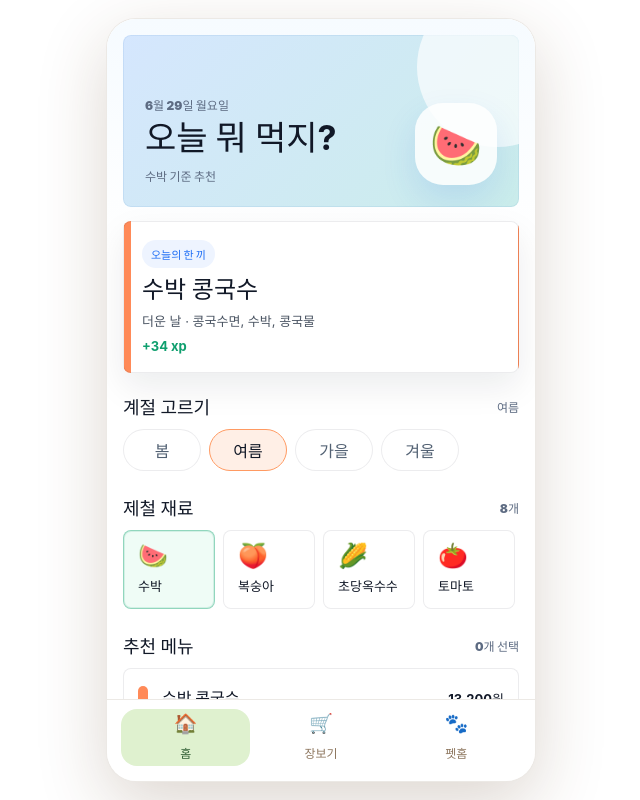
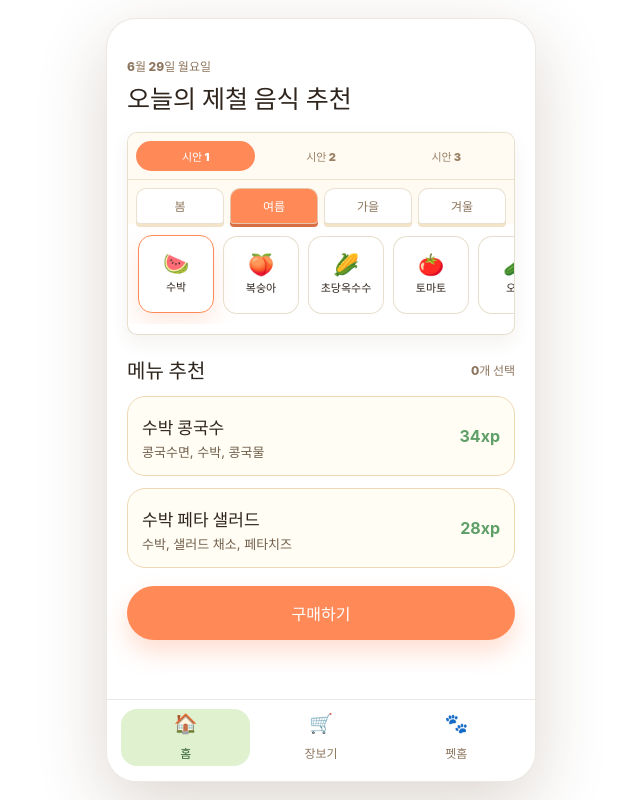
Before and after one commit to maengu86/Toss_menu, a React (Vite) app: page / in a window 1280 px wide. Shown: the whole page, without its empty margins (319-959 px from the left). Built offline with nearby package versions, Linux system fonts and the light colour scheme.

Commit message:
Restore home layout and add season panel concepts

```diff
--- a/src/App.css
+++ b/src/App.css
@@ -95,293 +95,6 @@
   margin-bottom: 18px;
 }
 
-.home-screen {
-  padding: 18px 16px 128px;
-  background:
-    linear-gradient(180deg, #f6fbff 0, #ffffff 34%),
-    #ffffff;
-}
-
-.home-hero {
-  min-height: 172px;
-  display: grid;
-  grid-template-columns: 1fr auto;
-  align-items: end;
-  gap: 16px;
-  margin: -2px 0 14px;
-  padding: 22px;
-  overflow: hidden;
-  position: relative;
-  border-radius: 8px;
-  color: #111827;
-  background:
-    linear-gradient(135deg, rgba(32, 111, 245, 0.12), rgba(17, 185, 129, 0.16)),
-    #eef7ff;
-  box-shadow: inset 0 0 0 1px rgba(23, 89, 181, 0.08);
-}
-
-.home-hero::after {
-  content: "";
-  width: 160px;
-  height: 160px;
-  position: absolute;
-  right: -58px;
-  top: -48px;
-  border-radius: 50%;
-  background: rgba(255, 255, 255, 0.68);
-}
-
-.home-hero p,
-.home-hero span,
-.home-section-head span,
-.home-checkout-bar span {
-  margin: 0;
-  color: #5d6b82;
-  font-size: 12px;
-  font-weight: 900;
-}
-
-.home-hero h1 {
-  margin: 8px 0 9px;
-  color: #111827;
-  font-size: 34px;
-  line-height: 1.02;
-}
-
-.home-hero-mark {
-  width: 82px;
-  height: 82px;
-  display: grid;
-  place-items: center;
-  position: relative;
-  z-index: 1;
-  border-radius: 28px;
-  font-size: 42px;
-  background: rgba(255, 255, 255, 0.84);
-  box-shadow: 0 16px 34px rgba(37, 99, 235, 0.13);
-}
-
-.today-pick {
-  width: 100%;
-  display: grid;
-  gap: 8px;
-  margin-bottom: 20px;
-  padding: 18px;
-  border: 1px solid rgba(17, 24, 39, 0.08);
-  border-radius: 8px;
-  color: #111827;
-  text-align: left;
-  background:
-    linear-gradient(90deg, var(--menu-color) 0 7px, transparent 7px),
-    #ffffff;
-  box-shadow: 0 14px 34px rgba(17, 24, 39, 0.08);
-}
-
-.today-pick.selected {
-  border-color: rgba(32, 111, 245, 0.42);
-  box-shadow: 0 16px 36px rgba(32, 111, 245, 0.16);
-}
-
-.today-pick-label {
-  width: fit-content;
-  padding: 6px 9px;
-  border-radius: 999px;
-  color: #206ff5;
-  font-size: 11px;
-  font-weight: 900;
-  background: #eef4ff;
-}
-
-.today-pick strong {
-  font-size: 24px;
-  line-height: 1.15;
-}
-
-.today-pick p {
-  margin: 0;
-  color: #4b5563;
-  font-size: 13px;
-  line-height: 1.45;
-}
-
-.today-pick b {
-  color: #0f9f6e;
-  font-size: 13px;
-}
-
-.home-section {
-  margin-top: 20px;
-}
-
-.home-section-head {
-  display: flex;
-  align-items: center;
-  justify-content: space-between;
-  margin-bottom: 10px;
-}
-
-.home-section-head h2 {
-  margin: 0;
-  color: #111827;
-  font-size: 18px;
-}
-
-.season-strip,
-.ingredient-strip {
-  display: flex;
-  gap: 8px;
-  overflow-x: auto;
-  overscroll-behavior-x: contain;
-  padding-bottom: 3px;
-  scrollbar-width: none;
-}
-
-.season-strip::-webkit-scrollbar,
-.ingredient-strip::-webkit-scrollbar {
-  display: none;
-}
-
-.season-strip button {
-  min-width: 78px;
-  min-height: 42px;
-  border: 1px solid rgba(17, 24, 39, 0.08);
-  border-radius: 999px;
-  color: #526173;
-  font-weight: 900;
-  background: #ffffff;
-}
-
-.season-strip button.active {
-  border-color: var(--season-accent);
-  color: #111827;
-  background: color-mix(in srgb, var(--season-accent) 16%, #ffffff);
-}
-
-.ingredient-pill {
-  min-width: 92px;
-  display: grid;
-  justify-items: start;
-  gap: 8px;
-  padding: 13px 14px;
-  border: 1px solid rgba(17, 24, 39, 0.08);
-  border-radius: 8px;
-  color: #111827;
-  text-align: left;
-  background: #ffffff;
-}
-
-.ingredient-pill.active {
-  border-color: rgba(15, 159, 110, 0.42);
-  background: #effcf6;
-  box-shadow: inset 0 0 0 1px rgba(15, 159, 110, 0.12);
-}
-
-.ingredient-pill span {
-  font-size: 24px;
-  line-height: 1;
-}
-
-.ingredient-pill strong {
-  font-size: 13px;
-  white-space: nowrap;
-}
-
-.home-menu-stack {
-  display: grid;
-  gap: 10px;
-}
-
-.home-menu-card {
-  width: 100%;
-  display: grid;
-  grid-template-columns: 12px 1fr auto;
-  gap: 12px;
-  align-items: center;
-  min-height: 78px;
-  padding: 14px;
-  border: 1px solid rgba(17, 24, 39, 0.08);
-  border-radius: 8px;
-  color: #111827;
-  text-align: left;
-  background: #ffffff;
-}
-
-.home-menu-card.selected {
-  border-color: rgba(32, 111, 245, 0.42);
-  background: #f4f8ff;
-}
-
-.home-menu-dot {
-  width: 10px;
-  height: 42px;
-  border-radius: 999px;
-  background: var(--menu-color);
-}
-
-.home-menu-card strong {
-  display: block;
-  margin-bottom: 4px;
-  color: #111827;
-  font-size: 16px;
-}
-
-.home-menu-card p {
-  margin: 0;
-  color: #6b7280;
-  font-size: 12px;
-  line-height: 1.35;
-}
-
-.home-menu-meta {
-  display: grid;
-  justify-items: end;
-  gap: 4px;
-  white-space: nowrap;
-}
-
-.home-menu-meta b {
-  color: #111827;
-  font-size: 13px;
-}
-
-.home-menu-meta small {
-  color: #0f9f6e;
-  font-size: 11px;
-  font-weight: 900;
-}
-
-.home-checkout-bar {
-  min-height: 72px;
-  display: grid;
-  grid-template-columns: 1fr auto;
-  gap: 12px;
-  align-items: center;
-  margin: 22px -2px 0;
-  padding: 12px;
-  border: 1px solid rgba(17, 24, 39, 0.08);
-  border-radius: 8px;
-  background: rgba(255, 255, 255, 0.94);
-  box-shadow: 0 18px 42px rgba(17, 24, 39, 0.14);
-  backdrop-filter: blur(14px);
-}
-
-.home-checkout-bar strong {
-  display: block;
-  margin-top: 3px;
-  color: #111827;
-  font-size: 18px;
-}
-
-.home-checkout-bar button {
-  min-width: 112px;
-  min-height: 48px;
-  border: 0;
-  border-radius: 8px;
-  color: #ffffff;
-  font-weight: 900;
-  background: #206ff5;
-}
-
 .pet-home-header {
   display: flex;
   align-items: flex-start;
@@ -673,6 +386,30 @@
   box-shadow: 0 8px 18px rgba(97, 76, 45, 0.07);
 }
 
+.season-concept-switch {
+  display: grid;
+  grid-template-columns: repeat(3, 1fr);
+  gap: 6px;
+  padding: 8px;
+  border-bottom: 1px solid rgba(226, 216, 195, 0.72);
+  background: #fffaf2;
+}
+
+.season-concept-switch button {
+  min-height: 30px;
+  border: 0;
+  border-radius: 999px;
+  color: #9a8266;
+  font-size: 11px;
+  font-weight: 900;
+  background: transparent;
+}
+
+.season-concept-switch button.active {
+  color: #ffffff;
+  background: #ff8a58;
+}
+
 .season-tabs {
   display: grid;
   grid-template-columns: repeat(4, 1fr);
@@ -712,6 +449,114 @@
   background: #ffffff;
   transform: none;
   box-shadow: inset 0 -3px 0 #ff8a58;
+}
+
+.season-panel-sticker .season-tabs {
+  padding: 8px 8px 0;
+  gap: 6px;
+  background: #fffaf2;
+}
+
+.season-panel-sticker .season-tabs button {
+  border-width: 1px;
+  border-radius: 10px 10px 4px 4px;
+  box-shadow: 0 3px 0 rgba(239, 216, 180, 0.72);
+}
+
+.season-panel-sticker .season-tabs button.active {
+  color: #ffffff;
+  background: #ff8a58;
+  box-shadow: 0 3px 0 #d96d43;
+}
+
+.season-panel-sticker .seasonal-grid {
+  padding-top: 12px;
+  background: #ffffff;
+}
+
+.season-panel-shelf {
+  border-radius: 18px;
+  background: #fbf6ec;
+}
+
+.season-panel-shelf .season-tabs {
+  padding: 10px 10px 0;
+  gap: 0;
+  background: #fbf6ec;
+}
+
+.season-panel-shelf .season-tabs button {
+  min-height: 42px;
+  border-width: 1px 1px 0;
+  border-radius: 18px 18px 0 0;
+  background: #efe2cf;
+  box-shadow: none;
+}
+
+.season-panel-shelf .season-tabs button.active {
+  color: #2f251d;
+  background: #ffffff;
+  box-shadow: inset 0 4px 0 #ff8a58;
+}
+
+.season-panel-shelf .seasonal-grid {
+  margin: 0 10px 10px;
+  border: 1px solid rgba(226, 216, 195, 0.82);
+  border-radius: 0 0 16px 16px;
+  background: #ffffff;
+}
+
+.season-panel-shelf .seasonal-tile {
+  border-radius: 10px;
+  background: #fffaf2;
+}
+
+.season-panel-rail {
+  display: grid;
+  grid-template-columns: 74px minmax(0, 1fr);
+  padding: 0;
+  border-radius: 16px;
+  background: #ffffff;
+}
+
+.season-panel-rail .season-concept-switch {
+  grid-column: 1 / -1;
+}
+
+.season-panel-rail .season-tabs {
+  grid-template-columns: 1fr;
+  gap: 7px;
+  align-content: start;
+  padding: 10px 0 10px 10px;
+  background: #fffaf2;
+}
+
+.season-panel-rail .season-tabs button {
+  min-height: 43px;
+  border-width: 1px 0 1px 1px;
+  border-radius: 14px 0 0 14px;
+  box-shadow: none;
+}
+
+.season-panel-rail .season-tabs button.active {
+  color: #ff8a58;
+  background: #ffffff;
+  box-shadow: inset 4px 0 0 #ff8a58;
+}
+
+.season-panel-rail .seasonal-grid {
+  align-content: start;
+  flex-wrap: wrap;
+  gap: 8px;
+  padding: 10px;
+  overflow-x: hidden;
+}
+
+.season-panel-rail .seasonal-tile {
+  min-width: 74px;
+  min-height: 72px;
+  flex: 1 1 74px;
+  border-radius: 12px;
 }
 
 .menu-list,
--- a/src/App.tsx
+++ b/src/App.tsx
@@ -15,6 +15,7 @@ const deliveryOptions = ['문 앞에 놓기', '직접 받을게요']
 const maxExp = 100
 
 type ShopStep = 'cart' | 'store' | 'checkout' | 'complete'
+type SeasonPanelConcept = 'sticker' | 'shelf' | 'rail'
 
 function formatWon(value: number) {
   return value.toLocaleString('ko-KR') + '원'
@@ -265,46 +266,34 @@ function HomeScreen({
   onToggleMenu: (id: string) => void
   onStartShopping: () => void
 }) {
-  const selectedIngredient = seasonIngredients.find((ingredient) => ingredient.id === selectedSeasonalIngredientId)
-  const featuredMenu = seasonalMenus[0]
-  const selectedTotal = selectedMenus.reduce(
-    (sum, menu) => sum + menu.ingredients.reduce((menuSum, ingredient) => menuSum + ingredient.price, 0),
-    0,
-  )
+  const [seasonPanelConcept, setSeasonPanelConcept] = useState<SeasonPanelConcept>('sticker')
 
   return (
-    <section className="screen home-screen" onScroll={onScrollActivity}>
-      <header className="home-hero">
-        <div>
+    <section className="screen" onScroll={onScrollActivity}>
+      <header className="top-header">
         <p>{today}</p>
-          <h1>오늘 뭐 먹지?</h1>
-          <span>{selectedIngredient ? `${selectedIngredient.name} 기준 추천` : '제철 재료 기준 추천'}</span>
-        </div>
-        <div className="home-hero-mark" aria-hidden="true">
-          {selectedIngredient?.emoji ?? '🍽️'}
-        </div>
+        <h1>오늘의 제철 음식 추천</h1>
       </header>
 
-      {featuredMenu && (
+      <div className={`season-panel season-panel-${seasonPanelConcept}`}>
+        <div className="season-concept-switch" aria-label="제철 탭 시안 선택">
+          {[
+            ['sticker', '시안 1'],
+            ['shelf', '시안 2'],
+            ['rail', '시안 3'],
+          ].map(([concept, label]) => (
             <button
-          className={`today-pick ${selectedMenuIds.includes(featuredMenu.id) ? 'selected' : ''}`}
-          onClick={() => onToggleMenu(featuredMenu.id)}
-          style={{ '--menu-color': featuredMenu.color } as CSSProperties}
+              className={seasonPanelConcept === concept ? 'active' : ''}
+              key={concept}
+              onClick={() => setSeasonPanelConcept(concept as SeasonPanelConcept)}
               type="button"
             >
-          <span className="today-pick-label">오늘의 한 끼</span>
-          <strong>{featuredMenu.name}</strong>
-          <p>{featuredMenu.weather} · {featuredMenu.ingredients.map((item) => item.name).join(', ')}</p>
-          <b>{selectedMenuIds.includes(featuredMenu.id) ? '선택됨' : `+${featuredMenu.exp} xp`}</b>
+              {label}
             </button>
-      )}
+          ))}
+        </div>
 
-      <section className="home-section">
-        <div className="home-section-head">
-          <h2>계절 고르기</h2>
-          <span>{selectedIngredient?.season}</span>
-        </div>
-        <div className="season-strip" aria-label="계절 선택">
+        <div className="season-tabs" aria-label="계절 선택">
           {seasons.map((season) => (
             <button
               className={selectedSeason === season.key ? 'active' : ''}
@@ -317,67 +306,51 @@ function HomeScreen({
             </button>
           ))}
         </div>
-      </section>
 
-      <section className="home-section">
-        <div className="home-section-head">
-          <h2>제철 재료</h2>
-          <span>{seasonIngredients.length}개</span>
-        </div>
-        <div className="ingredient-strip" aria-label="제철 식재료" onScroll={onScrollActivity}>
+        <div className="seasonal-grid" aria-label="제철 식재료" onScroll={onScrollActivity}>
           {seasonIngredients.map((ingredient) => (
             <button
-              className={`ingredient-pill ${selectedSeasonalIngredientId === ingredient.id ? 'active' : ''}`}
+              className={`seasonal-tile ${selectedSeasonalIngredientId === ingredient.id ? 'active' : ''}`}
               key={ingredient.id}
               onClick={() => onSelectSeasonalIngredient(ingredient.id)}
               type="button"
             >
-              <span aria-hidden="true">{ingredient.emoji}</span>
+              <span className="food-emoji" aria-hidden="true">{ingredient.emoji}</span>
               <strong>{ingredient.name}</strong>
             </button>
           ))}
         </div>
-      </section>
+      </div>
 
-      <section className="home-section">
-        <div className="home-section-head">
-          <h2>추천 메뉴</h2>
+      <div className="section-title sub-directory-title">
+        <h2>메뉴 추천</h2>
         <span>{selectedMenuIds.length}개 선택</span>
       </div>
-        <div className="home-menu-stack">
+
+      <div className="menu-list nested-menu-list">
         {seasonalMenus.map((menu) => {
           const selected = selectedMenuIds.includes(menu.id)
-            const price = menu.ingredients.reduce((sum, ingredient) => sum + ingredient.price, 0)
           return (
             <button
-                className={`home-menu-card ${selected ? 'selected' : ''}`}
+              className={`menu-card ${selected ? 'selected' : ''}`}
               key={menu.id}
               onClick={() => onToggleMenu(menu.id)}
               style={{ '--menu-color': menu.color } as CSSProperties}
               type="button"
             >
-                <span className="home-menu-dot" aria-hidden="true" />
               <div>
                 <strong>{menu.name}</strong>
-                  <p>{menu.ingredients.map((item) => item.name).join(' · ')}</p>
+                <p>{menu.ingredients.map((item) => item.name).join(', ')}</p>
               </div>
-                <div className="home-menu-meta">
-                  <b>{formatWon(price)}</b>
-                  <small>{menu.exp} xp</small>
-                </div>
+              <b>{menu.exp}xp</b>
             </button>
           )
         })}
       </div>
-      </section>
 
-      <div className="home-checkout-bar">
-        <div>
-          <span>{selectedMenuIds.length}개 메뉴</span>
-          <strong>{formatWon(selectedTotal)}</strong>
-        </div>
-        <button onClick={onStartShopping} type="button">장보기</button>
-      </div>
+      <button className="primary-action" onClick={onStartShopping} type="button">
+        구매하기
+      </button>
 
       {selectedMenus.length > 0 && (
         <div className={`selected-menu-widget ${selectedMenuOpen ? 'open' : ''}`}>
```
Lines whose indentation alone changed are shown as unchanged.
